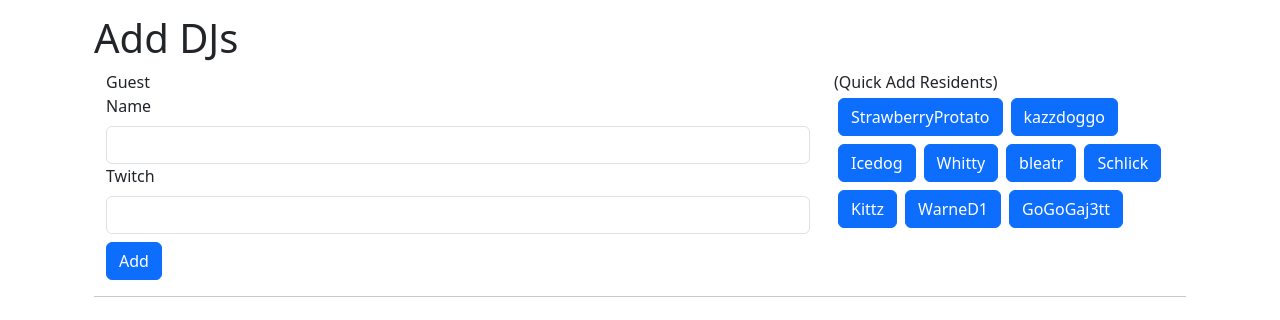
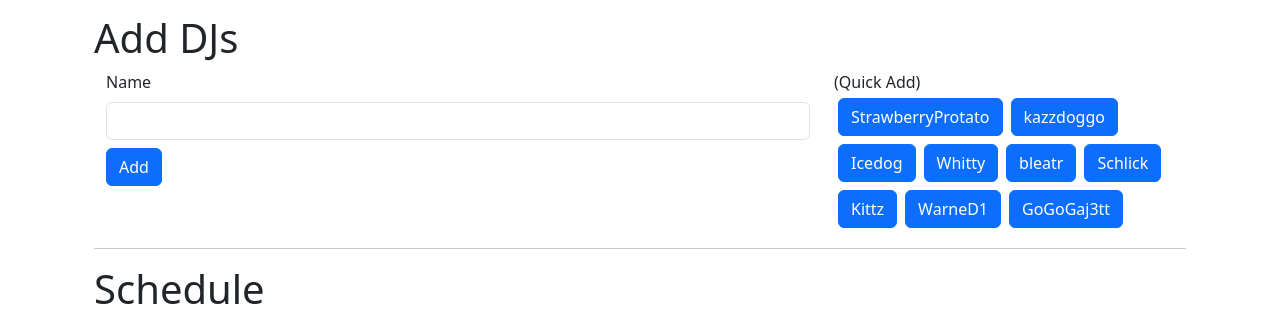
Before and after one commit to SundayServiceVR/sunday-service-vr, a React (Create React App) app in the folder webapp/: page /events/1/lineup in a window 1280 px wide. Shown: the part 210-530 px from the top of the page. Built offline with nearby package versions, Linux system fonts and the light colour scheme; no server answers; the database is empty; sample sign-in values are in the browser's storage.

Commit message:
Streamline dj addition

```diff
--- a/webapp/src/features/event/lineup/EventLineup.tsx
+++ b/webapp/src/features/event/lineup/EventLineup.tsx
@@ -1,4 +1,4 @@
-import { useState } from "react";
+import { FormEvent, FormEventHandler, useState } from "react";
 import { Button, Col, Container, Form, Row } from "react-bootstrap";
 import { RESIDENT_DJS } from "../../../store/resident_djs";
 import { Dj, Slot, SlotType } from "../../../util/types";
@@ -60,7 +60,7 @@ const ResidentDjs = ({ onAddSlot, currentSlots }: ReseidentDjsProps) => {
     );
 
     return <div>
-        <div><span className="is-size-5">(Quick Add Residents)</span></div>
+        <div><span className="is-size-5">(Quick Add)</span></div>
         {
             Object.entries(freeDjs).map(([dj_name, dj], i) => {
                 return <Button key={`add-${dj_name}-button`} className="m-1" color="primary" onClick={() => { onAddSlot(newDjTimeSlot(dj)) }}>{dj.name}</Button>
@@ -76,11 +76,13 @@ type CustomDjSlotInserterProps = {
 
 const CustomDjSlotInserter = ({ onAddSlot }: CustomDjSlotInserterProps) => {
 
-    const [guestDj, setGuestDj] = useState<Dj>({
+    const defaultGuestDj: Dj = {
         discord_username: "",
         name: "",
         twitch_url: "",
-    });
+    };
+
+    const [guestDj, setGuestDj] = useState<Dj>(defaultGuestDj);
 
     const newDjTimeSlot = (dj: Dj): Slot => ({
         dj,
@@ -94,19 +96,19 @@ const CustomDjSlotInserter = ({ onAddSlot }: CustomDjSlotInserterProps) => {
         onAddSlot(newDjTimeSlot(guestDj));
     }
 
+    const handleDjSubmit = (e: FormEvent) => {
+        e.preventDefault();
+        addGuestDj(guestDj);
+        setGuestDj(defaultGuestDj);
+    }
+
     return <div>
-        <Form>
-            <span className="is-size-5">Guest</span>
+        <Form onSubmit={handleDjSubmit}>
             <Form.Group>
                 <Form.Label>Name</Form.Label>
                 <Form.Control type="input" value={guestDj.name} onChange={event => setGuestDj({ ...guestDj, name: event.target.value })} />
             </Form.Group>
-            <Form.Group>
-                <Form.Label>Twitch</Form.Label>
-                <Form.Control type="input" value={guestDj.twitch_url} onChange={event => setGuestDj({ ...guestDj, twitch_url: event.target.value })} />
-            </Form.Group>
-            {/* <Form.Check className="mt-2" type="checkbox" label="Debutt?" checked={guestDj.}/> */}
-            <Button className="mt-2" onClick={(event: any) => { event.preventDefault(); addGuestDj(guestDj) }} color={"primary"}>Add</Button>
+            <Button className="mt-2" onClick={handleDjSubmit} color={"primary"}>Add</Button>
         </Form>
     </div>;
 }
```
